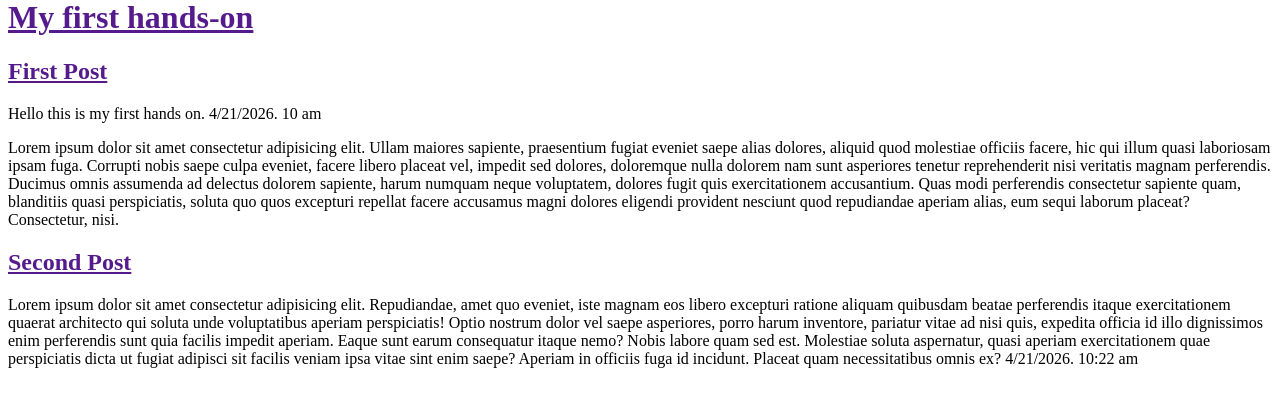
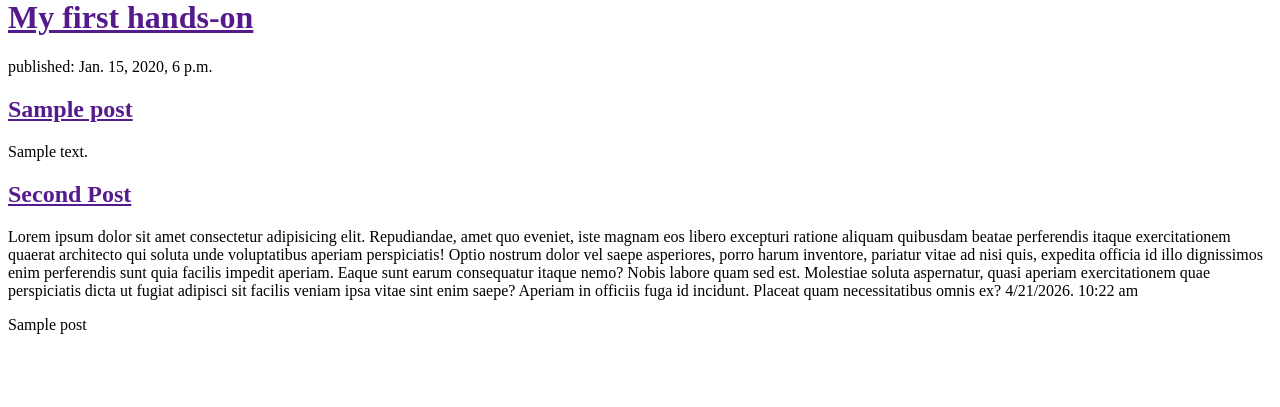
Before and after one commit to Tsunoyoruki/my-first-handson, a Django app: page / in a window 1280 px wide. Shown: the part 22-429 px from the top of the page. Run offline with Django 5.2, Linux system fonts and the light colour scheme; tables that the repository leaves empty hold one stand-in row (values such as "Sample post").

Commit message:
modified tempaltes dispalys

```diff
--- a/web/templates/web/post_list.html
+++ b/web/templates/web/post_list.html
@@ -9,24 +9,14 @@
     <header>
       <h1><a href="">My first hands-on</a></h1>
     </header>
+    {% for post in posts %}
+
     <article>
-      <h2><a href="">First Post</a></h2>
-
-      <p>Hello this is my first hands on. 4/21/2026. 10 am</p>
-      <p>
-        Lorem ipsum dolor sit amet consectetur adipisicing elit. Ullam maiores
-        sapiente, praesentium fugiat eveniet saepe alias dolores, aliquid quod
-        molestiae officiis facere, hic qui illum quasi laboriosam ipsam fuga.
-        Corrupti nobis saepe culpa eveniet, facere libero placeat vel, impedit
-        sed dolores, doloremque nulla dolorem nam sunt asperiores tenetur
-        reprehenderit nisi veritatis magnam perferendis. Ducimus omnis assumenda
-        ad delectus dolorem sapiente, harum numquam neque voluptatem, dolores
-        fugit quis exercitationem accusantium. Quas modi perferendis consectetur
-        sapiente quam, blanditiis quasi perspiciatis, soluta quo quos excepturi
-        repellat facere accusamus magni dolores eligendi provident nesciunt quod
-        repudiandae aperiam alias, eum sequi laborum placeat? Consectetur, nisi.
-      </p>
+      <time>published: {{ post.published_date }}</time>
+      <h2><a href="">{{ post.title }}</a></h2>
+      <p>{{ post.text|linebreaksbr }}</p>
     </article>
+    {% endfor %}
 
     <article>
       <h2><a href="">Second Post</a></h2>
@@ -46,3 +36,5 @@
     </article>
   </body>
 </html>
+
+{% for post in posts %} {{post}} {% endfor %}
--- a/web/views.py
+++ b/web/views.py
@@ -1,5 +1,7 @@
 from django.shortcuts import render
-
+from .models import Post
+from django.utils import timezone
 
 def post_list(request):
-    return render(request, 'web/post_list.html', {})
+    posts = Post.objects.filter(published_date__lte=timezone.now()).order_by('published_date')
+    return render(request, 'web/post_list.html', {'posts': posts})
```
